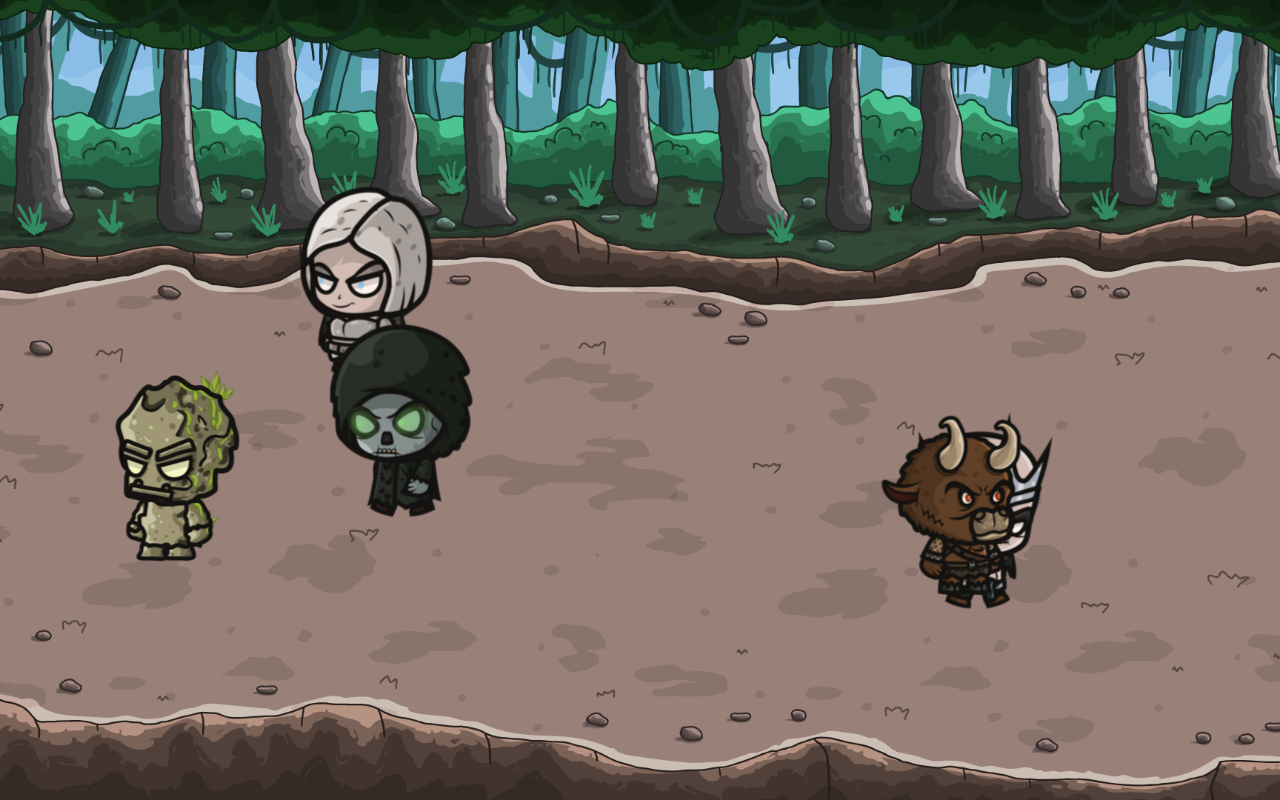
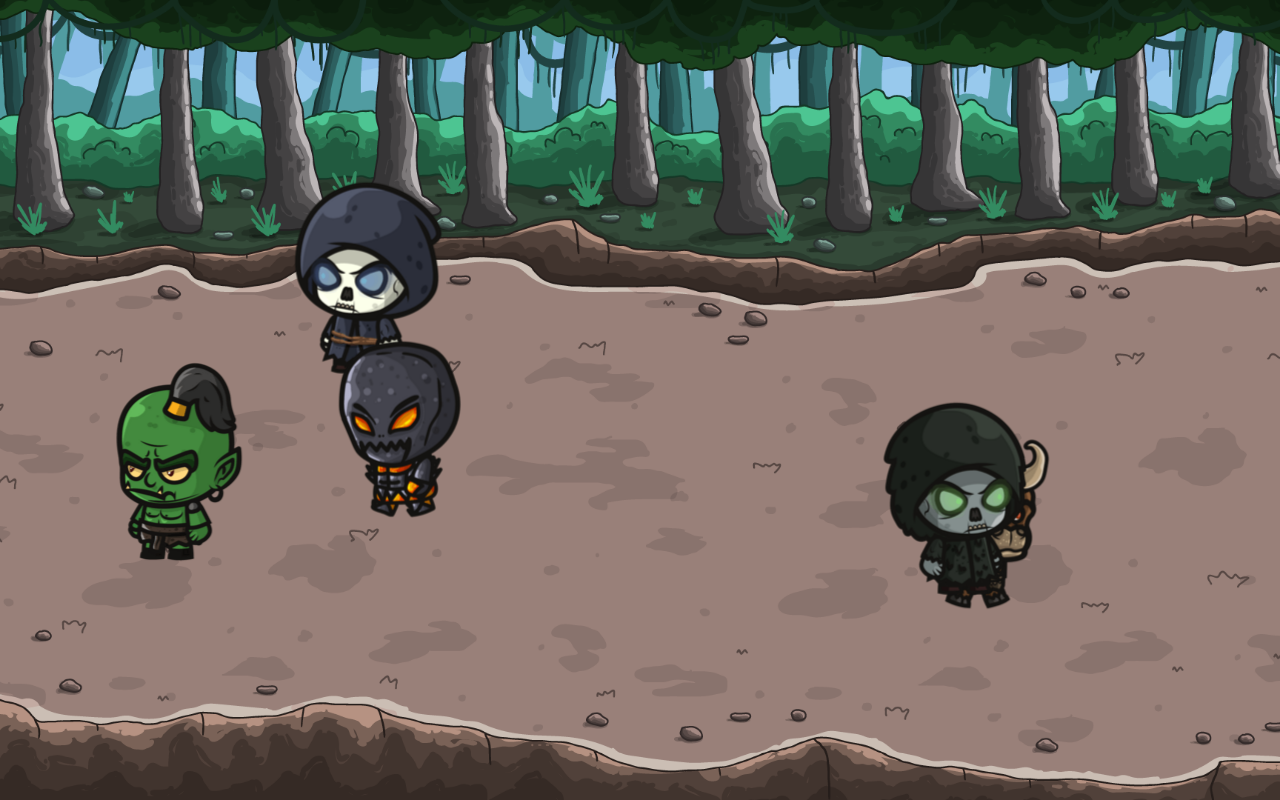
Before and after one commit to v3he/kingdom-of-cryptoria, a SvelteKit app: page / in a window 1280 px wide. Built offline with nearby package versions, Linux system fonts and the light colour scheme; a web font is replaced by a local one.

Commit message:
removed unperformant code

```diff
--- a/src/lib/mocks/Mocks.ts
+++ b/src/lib/mocks/Mocks.ts
@@ -33,7 +33,7 @@ export class Mocks {
       shuffled[i] = temp
     }
 
-    return shuffled.slice(0, qty).map(n => {
+    return this.NFTs.slice(0, qty).map(n => {
       return {
         id: 1,
         owner: "0x123456789",
--- a/src/routes/+page.svelte
+++ b/src/routes/+page.svelte
@@ -74,36 +74,16 @@
 
 </script>
 
-<main>
-  <!-- <div class="blur">
-    hi
-  </div>  -->
 <div id="canvas" bind:this={container} />
-</main>
 
 <style lang="scss">
-  main {
+  #canvas {
     width: 100vw;
     height: 100vh;
-    position: relative;
-    #canvas {
-      width: 100%;
-      height: 100%;
-      backdrop-filter: blur(5px);
     background: url('/images/background.png') no-repeat center center fixed;
     background-size: cover;
     -o-background-size: cover;
     -moz-background-size: cover;
     -webkit-background-size: cover;
   }
-    .blur {
-      top: 0;
-      left: 0;
-      z-index: 2;
-      position: absolute;
-      width: 100%;
-      height: 100%;
-      backdrop-filter: blur(5px);
-    }
-  }
 </style>
```
Lines whose indentation alone changed are shown as unchanged.
